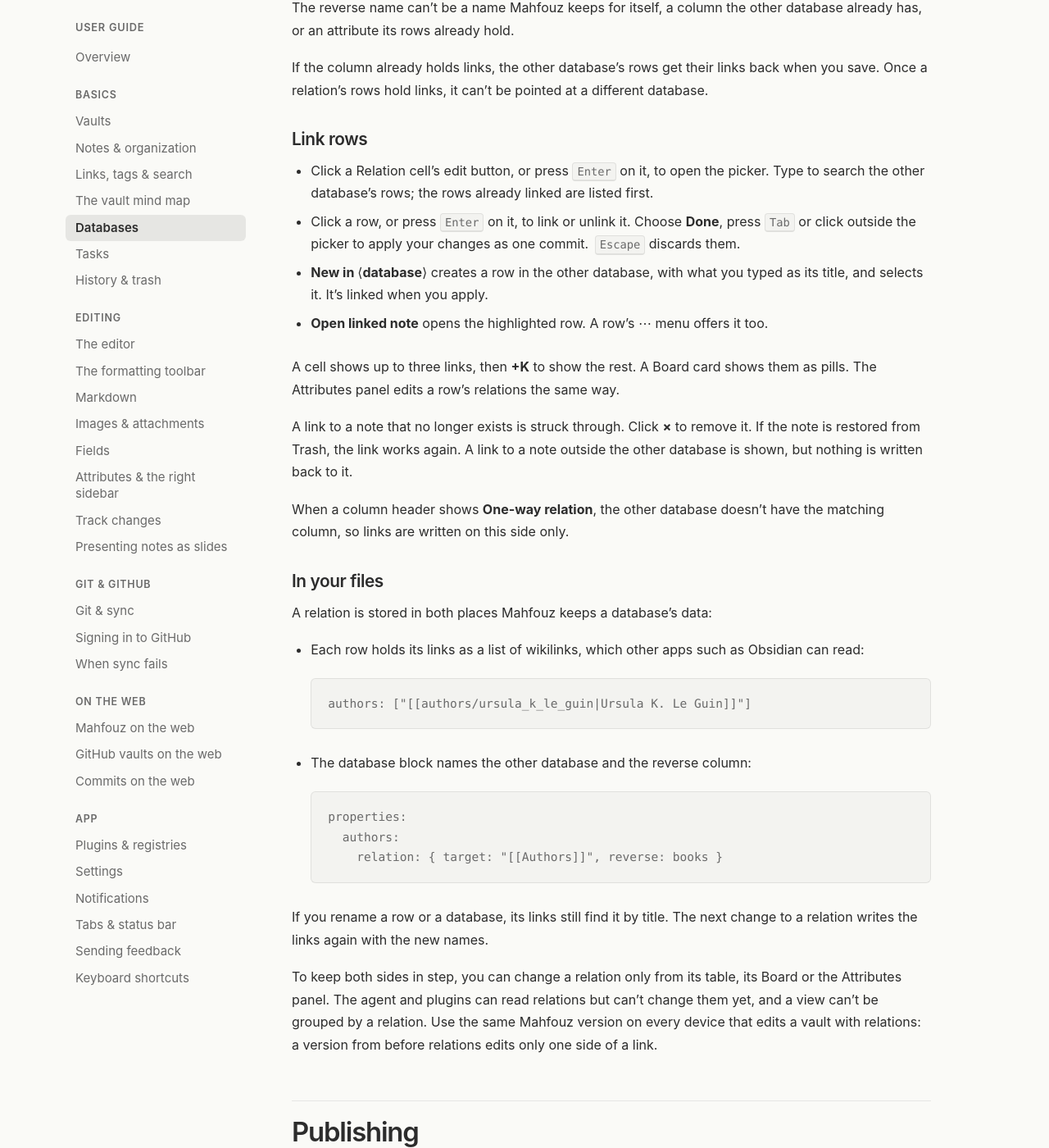
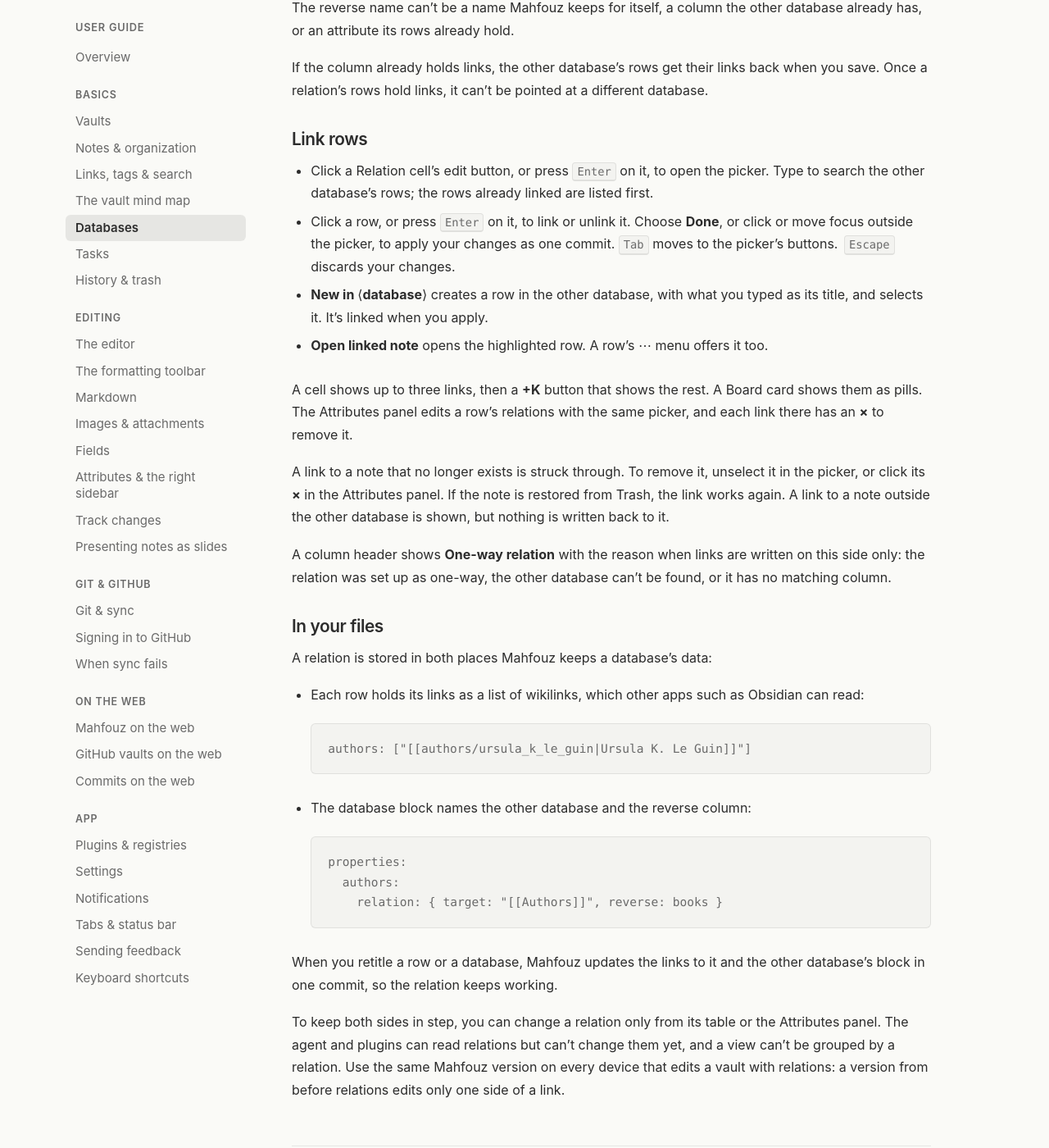
Before and after one commit to mahfouz-app/docs, a Jekyll site: the page built from guide/databases.md, in a window 1280 px wide and 1400 px high, scrolled down 5504 px. Shown: the whole window at 82% size. Built offline with Jekyll 4.4.1, drawn with Linux system fonts in a browser that asks for light colours.

Commit message:
docs(databases): match the relation guide to the app (gate 3)
Co-Authored-By: Claude Opus 5.5 <noreply@anthropic.com>

````diff
--- a/guide/databases.md
+++ b/guide/databases.md
@@ -218,24 +218,26 @@ pointed at a different database.
   open the picker. Type to search the other database's rows; the rows
   already linked are listed first.
 - Click a row, or press <kbd>Enter</kbd> on it, to link or unlink it. Choose
-  **Done**, press <kbd>Tab</kbd> or click outside the picker to apply your
-  changes as one commit. <kbd>Escape</kbd> discards them.
+  **Done**, or click or move focus outside the picker, to apply your changes
+  as one commit. <kbd>Tab</kbd> moves to the picker's buttons.
+  <kbd>Escape</kbd> discards your changes.
 - **New in ⟨database⟩** creates a row in the other database, with what you
   typed as its title, and selects it. It's linked when you apply.
 - **Open linked note** opens the highlighted row. A row's **⋯** menu offers
   it too.
 
-A cell shows up to three links, then **+K** to show the rest. A Board card
-shows them as pills. The Attributes panel edits a row's relations the same
-way.
+A cell shows up to three links, then a **+K** button that shows the rest. A
+Board card shows them as pills. The Attributes panel edits a row's relations
+with the same picker, and each link there has an **×** to remove it.
 
-A link to a note that no longer exists is struck through. Click **×** to
-remove it. If the note is restored from Trash, the link works again. A link
-to a note outside the other database is shown, but nothing is written back
-to it.
+A link to a note that no longer exists is struck through. To remove it,
+unselect it in the picker, or click its **×** in the Attributes panel. If the
+note is restored from Trash, the link works again. A link to a note outside
+the other database is shown, but nothing is written back to it.
 
-When a column header shows **One-way relation**, the other database doesn't
-have the matching column, so links are written on this side only.
+A column header shows **One-way relation** with the reason when links are
+written on this side only: the relation was set up as one-way, the other
+database can't be found, or it has no matching column.
 
 ### In your files
 
@@ -256,11 +258,11 @@ A relation is stored in both places Mahfouz keeps a database's data:
       relation: { target: "[[Authors]]", reverse: books }
   ```
 
-If you rename a row or a database, its links still find it by title. The
-next change to a relation writes the links again with the new names.
+When you retitle a row or a database, Mahfouz updates the links to it and the
+other database's block in one commit, so the relation keeps working.
 
-To keep both sides in step, you can change a relation only from its table,
-its Board or the Attributes panel. The agent and plugins can read relations
+To keep both sides in step, you can change a relation only from its table or
+the Attributes panel. The agent and plugins can read relations
 but can't change them yet, and a view can't be grouped by a relation.
 Use the same Mahfouz version on every device that edits a vault with
 relations: a version from before relations edits only one side of a link.
````
